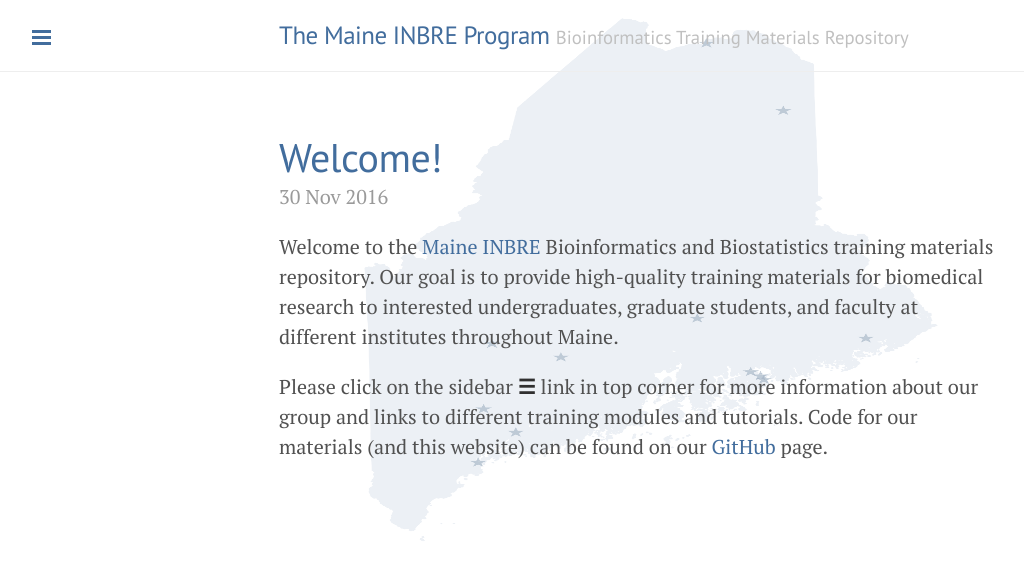
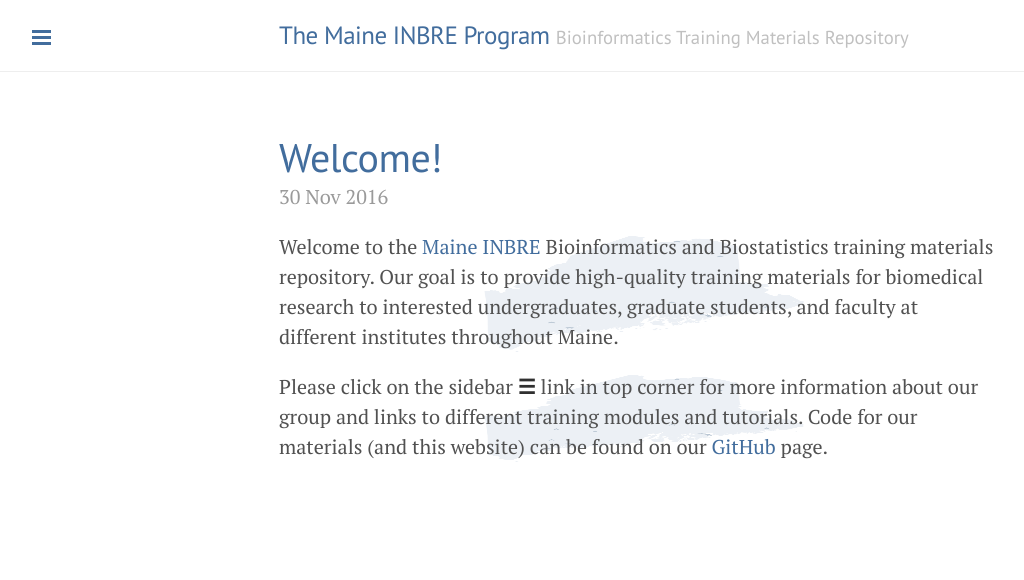
Before and after one commit to MaineINBRE/maineinbre.github.io, a Jekyll site: the page built from index.html, in a window 1280 px wide. Shown: the top 580 px of the page, without its empty margins (1-1025 px from the left). Built offline with Jekyll 4.4.1, drawn with Linux system fonts in a browser that asks for light colours; the list of posts is cut into pages by our own code.

Commit message:
Initial Commit

```diff
--- a/public/css/poole.css
+++ b/public/css/poole.css
@@ -61,9 +61,6 @@
 body {
   color: #515151;
   background-color: #fff;
-  background-image: url('/images/background.png');
-  background-size: 100% 100%;
-  background-repeat: no-repeat;
   -webkit-text-size-adjust: 100%;
       -ms-text-size-adjust: 100%;
 }
@@ -110,6 +107,9 @@
 p {
   margin-top: 0;
   margin-bottom: 1rem;
+  background-image: url('/images/background.png');
+  background-size: 100% 100%;
+  background-repeat: no-repeat;
 }
 
 strong {
```
